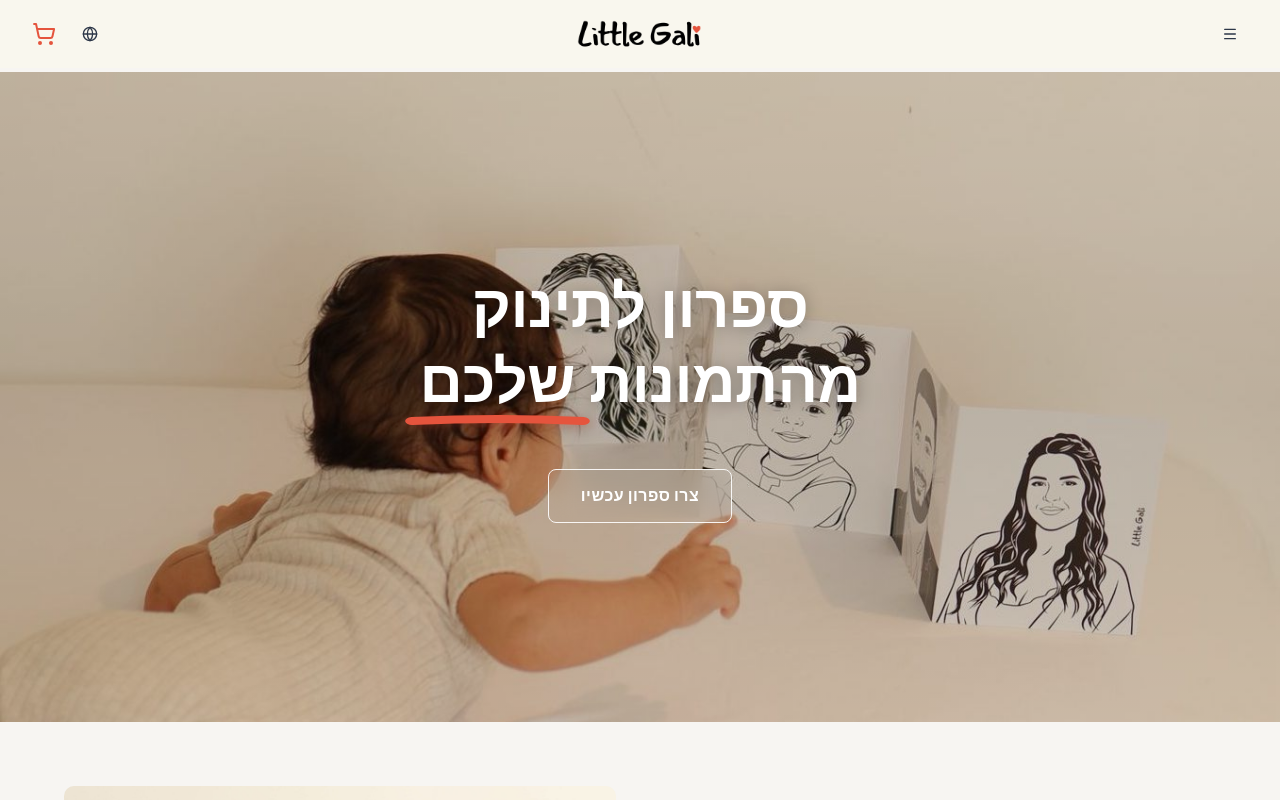
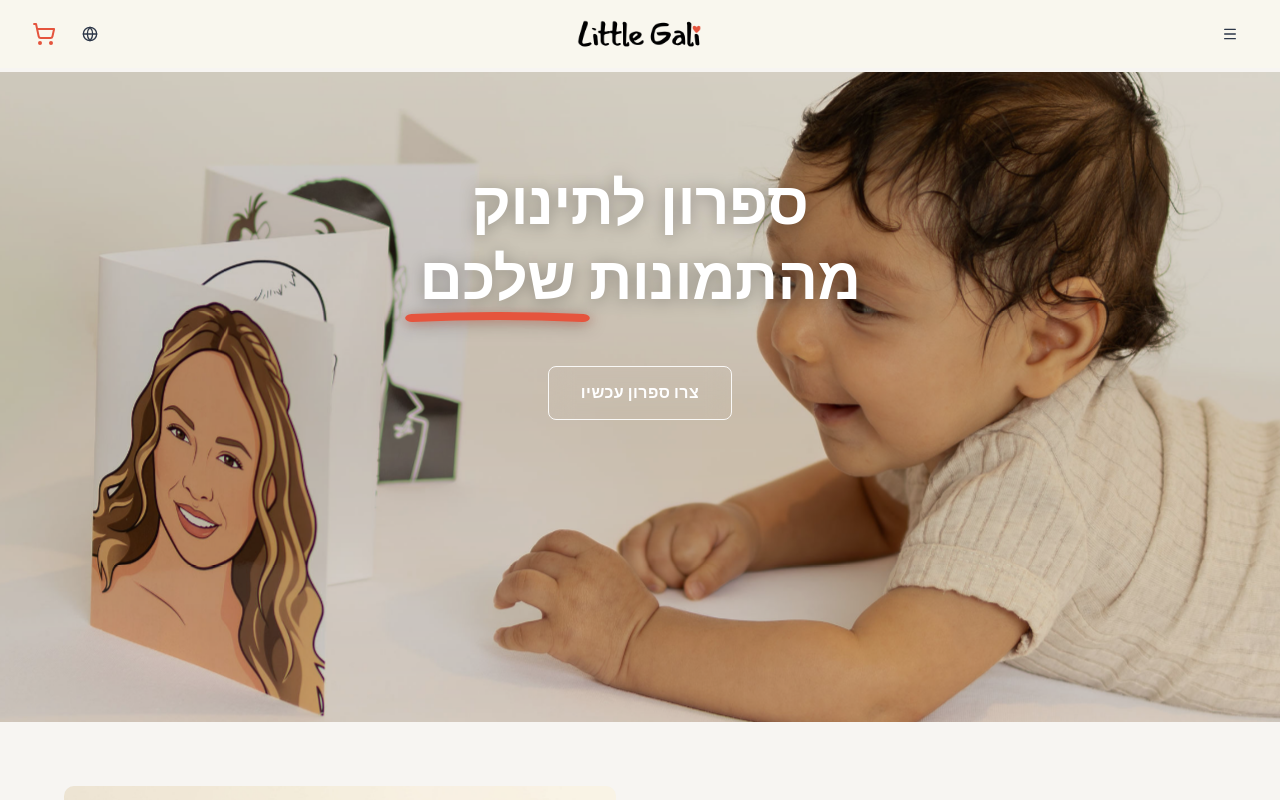
Before and after one commit to yawel-wel/little-gali, a Next.js app: page / in a window 1280 px wide. Shown: the top 800 px of the page. Built offline with nearby package versions, Linux system fonts and the light colour scheme.

Commit message:
change the hero section image

```diff
--- a/src/app/page.tsx
+++ b/src/app/page.tsx
@@ -468,21 +468,29 @@ export default function Home() {
         <section className="relative w-full min-h-[500px] md:min-h-[600px] lg:min-h-[650px] overflow-hidden pt-[120px]">
           {/* Background Image - positioned top-right */}
           <div className="absolute inset-0">
-            <div className="w-full h-full relative">
+            <motion.div
+              className="w-full h-full relative"
+              initial={{ scale: 1 }}
+              animate={{ scale: isMobile ? 1.20 : 1.05 }}
+              transition={{
+                duration: 8,
+                ease: "easeOut"
+              }}
+            >
               <Image
                 src="/hero-image.jpeg"
                 alt="Baby book example"
                 fill
                 priority
-                className="object-cover sm:object-[center_40%]"
+                className="object-cover sm:object-[center_65%]"
                 sizes="100vw"
               />
               {/* Lighter gradient overlay */}
-              <div className="absolute inset-0 bg-gradient-to-b from-black/20 via-black/25 to-black/20" />
-            </div>
+              <div className="absolute inset-0 bg-gradient-to-b from-black/10 via-black/15 to-black/10" />
+            </motion.div>
           </div>
           {/* Content Overlay - center-aligned */}
-          <div className="absolute inset-0 z-10 flex items-start md:items-center justify-center pt-16 md:pt-0">
+          <div className="absolute inset-0 z-10 flex items-start justify-center pt-16 md:pt-24">
             <div className="container mx-auto px-4 sm:px-6 lg:px-8">
               <div className="text-center space-y-5 md:space-y-6 max-w-2xl mx-auto">
                 {/* Title - centered with better contrast */}
```
Also changed, not shown: public/hero-image.jpeg, 1 other file (tests, documents, lock files or other folders).
